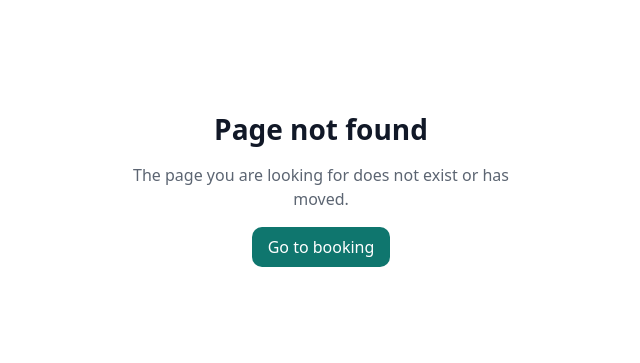
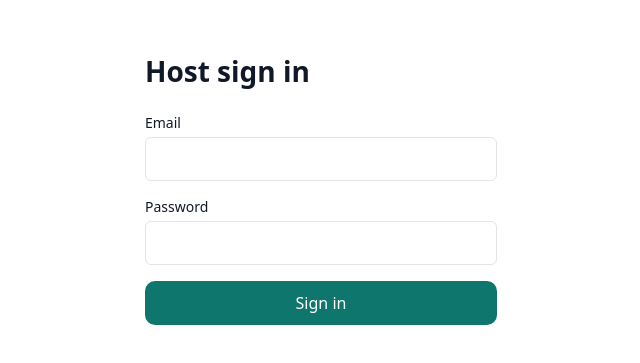
Before and after one commit to thealirazadev/bookline, a Next.js app: page /login in a window 1280 px wide. Before the commit this address had no page. Shown: the part 211-574 px from the top of the page, without its empty margins (319-959 px from the left). Built offline with nearby package versions, Linux system fonts and the light colour scheme.

Commit message:
feat(auth): add credentials login with seeded host account

```diff
--- /dev/null
+++ b/app/api/auth/[...nextauth]/route.ts
@@ -0,0 +1,3 @@
+import { handlers } from "@/lib/auth";
+
+export const { GET, POST } = handlers;
--- /dev/null
+++ b/app/login/page.tsx
@@ -0,0 +1,70 @@
+"use client";
+
+import { signIn } from "next-auth/react";
+import { useRouter } from "next/navigation";
+import { useState } from "react";
+import { Button } from "@/components/ui/Button";
+import { Input } from "@/components/ui/Input";
+
+export default function LoginPage() {
+  const router = useRouter();
+  const [email, setEmail] = useState("");
+  const [password, setPassword] = useState("");
+  const [error, setError] = useState<string | null>(null);
+  const [submitting, setSubmitting] = useState(false);
+
+  async function handleSubmit(event: React.FormEvent) {
+    event.preventDefault();
+    setError(null);
+    setSubmitting(true);
+    try {
+      const result = await signIn("credentials", {
+        email,
+        password,
+        redirect: false,
+      });
+      if (!result || result.error) {
+        setError("Wrong email or password.");
+        return;
+      }
+      router.push("/dashboard");
+      router.refresh();
+    } catch {
+      setError("Something went wrong. Please try again.");
+    } finally {
+      setSubmitting(false);
+    }
+  }
+
+  return (
+    <main className="mx-auto flex min-h-screen max-w-sm flex-col justify-center px-4 py-12">
+      <h1 className="text-[1.75rem] font-bold leading-tight">Host sign in</h1>
+      <form onSubmit={handleSubmit} noValidate className="mt-6 flex flex-col gap-4">
+        <Input
+          label="Email"
+          type="email"
+          value={email}
+          onChange={(e) => setEmail(e.target.value)}
+          autoComplete="email"
+          required
+        />
+        <Input
+          label="Password"
+          type="password"
+          value={password}
+          onChange={(e) => setPassword(e.target.value)}
+          autoComplete="current-password"
+          required
+        />
+        {error ? (
+          <p role="alert" className="text-sm text-danger">
+            {error}
+          </p>
+        ) : null}
+        <Button type="submit" loading={submitting}>
+          {submitting ? "Signing in..." : "Sign in"}
+        </Button>
+      </form>
+    </main>
+  );
+}
--- /dev/null
+++ b/lib/auth.ts
@@ -0,0 +1,30 @@
+import bcrypt from "bcryptjs";
+import NextAuth from "next-auth";
+import Credentials from "next-auth/providers/credentials";
+import { authConfig } from "@/lib/auth.config";
+import { prisma } from "@/lib/db";
+import { logger, redactEmail } from "@/lib/logger";
+
+export const { handlers, auth, signIn, signOut } = NextAuth({
+  ...authConfig,
+  providers: [
+    Credentials({
+      credentials: { email: {}, password: {} },
+      authorize: async (credentials) => {
+        const email = credentials?.email;
+        const password = credentials?.password;
+        if (typeof email !== "string" || typeof password !== "string") {
+          return null;
+        }
+        const host = await prisma.host.findUnique({ where: { email } });
+        if (!host) return null;
+        const valid = await bcrypt.compare(password, host.passwordHash);
+        if (!valid) {
+          logger.warn({ event: "auth.login_failed", to: redactEmail(email) });
+          return null;
+        }
+        return { id: host.id, email: host.email, name: host.name };
+      },
+    }),
+  ],
+});
--- a/package.json
+++ b/package.json
@@ -23,6 +23,7 @@
     "bcryptjs": "3.0.3",
     "luxon": "3.7.2",
     "next": "15.5.20",
+    "next-auth": "5.0.0-beta.31",
     "nodemailer": "6.10.1",
     "react": "19.2.7",
     "react-dom": "19.2.7",
```
Also changed, not shown: lib/auth.config.ts (added, +24 -0 lines), types/next-auth.d.ts (added, +13 -0 lines), 2 other files (tests, documents, lock files or other folders).
